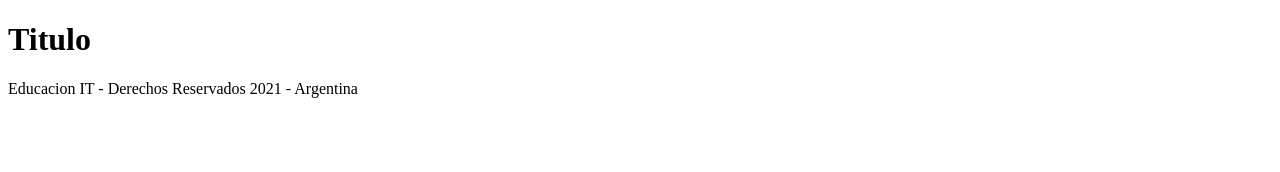
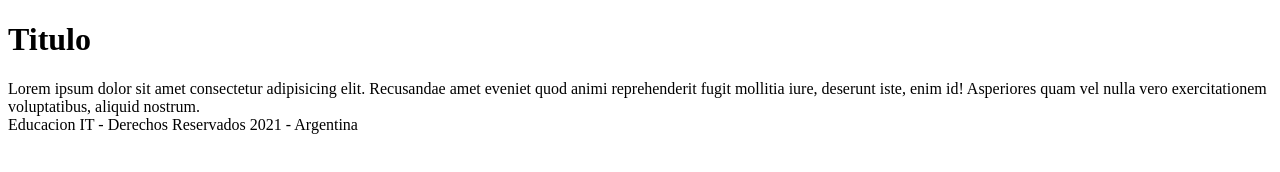
Before and after one commit to orobleto/Digitalers01, a plain HTML site: page index.html in a window 1280 px wide. Drawn offline with Linux system fonts and the light colour scheme.

Commit message:
Se agrega el LI

```diff
--- a/index.html
+++ b/index.html
@@ -1,20 +1,30 @@
 <!DOCTYPE html>
 <html lang="en">
+
 <head>
     <meta charset="UTF-8">
     <meta http-equiv="X-UA-Compatible" content="IE=edge">
     <meta name="viewport" content="width=device-width, initial-scale=1.0">
     <title>Inicio</title>
 </head>
+
 <body>
+    <h1>Titulo</h1>
 
-    <h1>Titulo</h1>
+    <section>
+
+        Lorem ipsum dolor sit amet consectetur adipisicing elit. Recusandae amet eveniet quod animi reprehenderit fugit
+        mollitia iure, deserunt iste, enim id! Asperiores quam vel nulla vero exercitationem voluptatibus, aliquid
+        nostrum.
+    </section>
+
 
     </footer>
 
-        Educacion IT - Derechos Reservados 2021 - Argentina
+    Educacion IT - Derechos Reservados 2021 - Argentina
     </footer>
 
 
 </body>
+
 </html>
```
